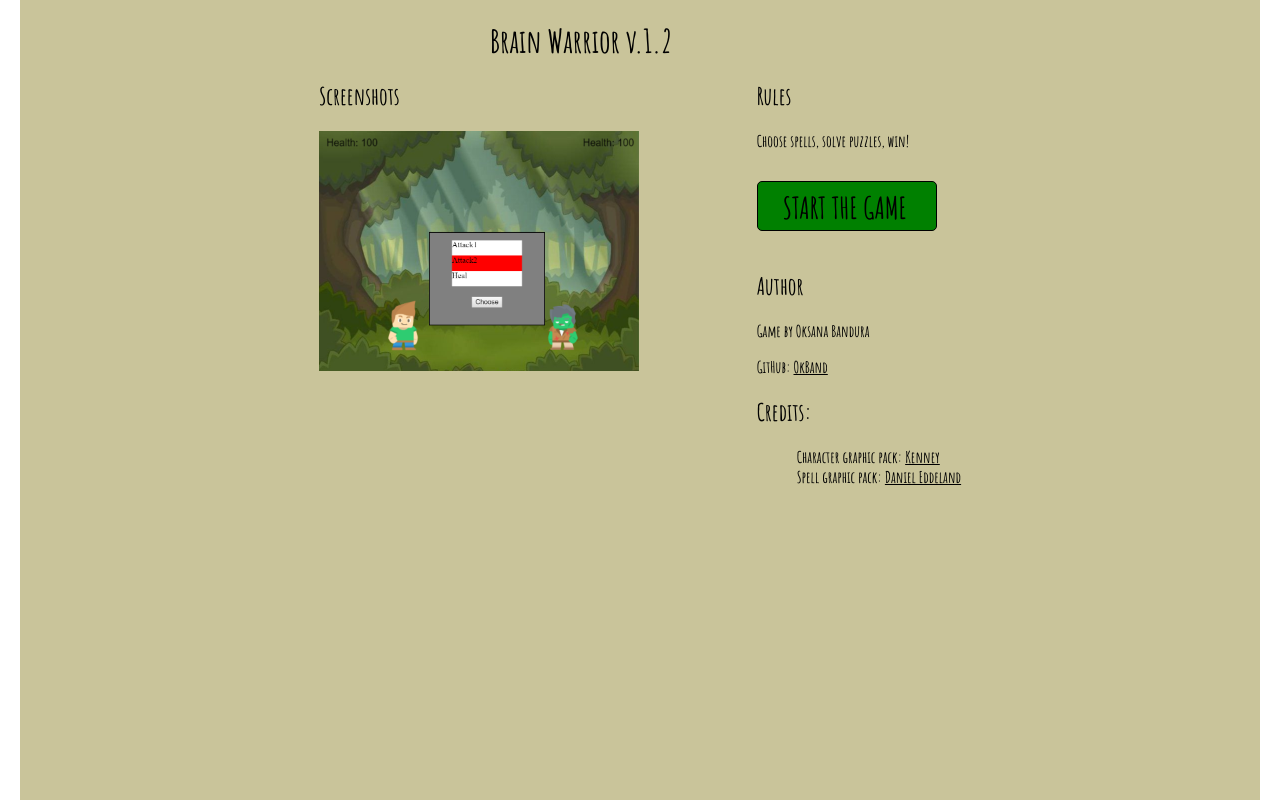
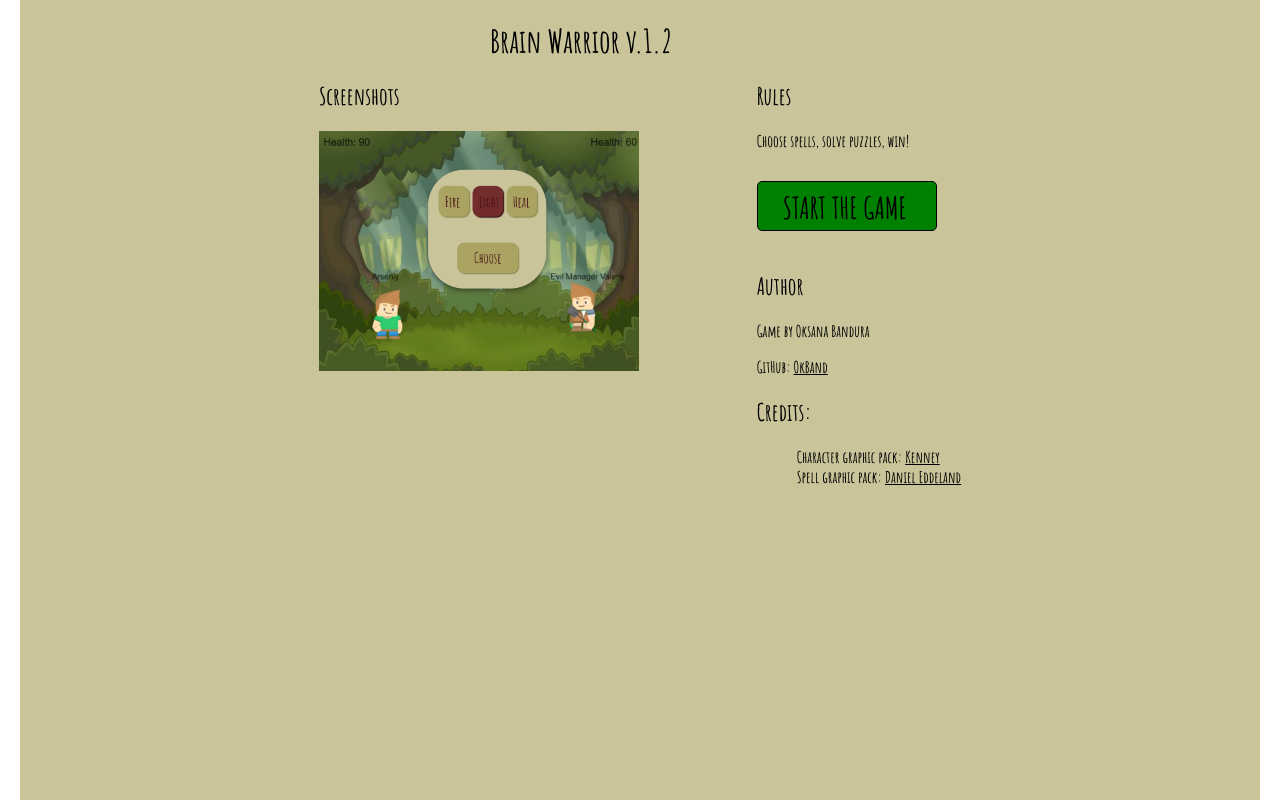
Before and after one commit to OkBand/Game, a website: page index.html in a window 1280 px wide. Shown: the top 800 px of the page. Drawn offline with Linux system fonts and the light colour scheme.

Commit message:
screenshot changed

```diff
--- a/index.html
+++ b/index.html
@@ -12,7 +12,7 @@
         <div class="column">
           <h2>Screenshots</h2>
           <figure>
-            <img src="res/img/screenshot1.png" width="320" height="240" alt="Brain Warrior screenshot">
+            <img src="res/img/screenshot2.PNG" width="320" height="240" alt="Brain Warrior screenshot">
           </figure>
         </div>
         <div class="column">
```
Also changed, not shown: res/img/screenshot2.PNG (added).
